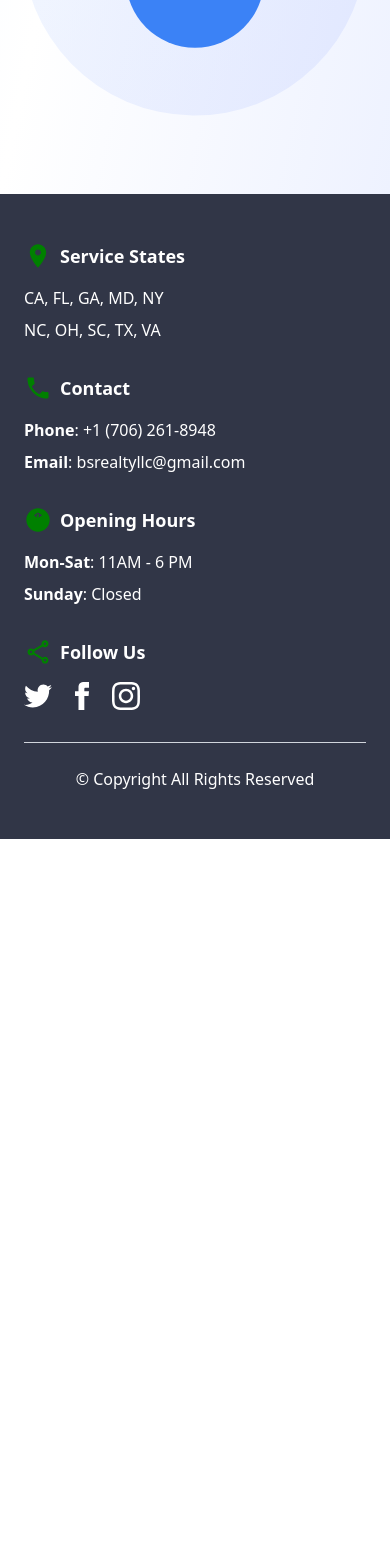
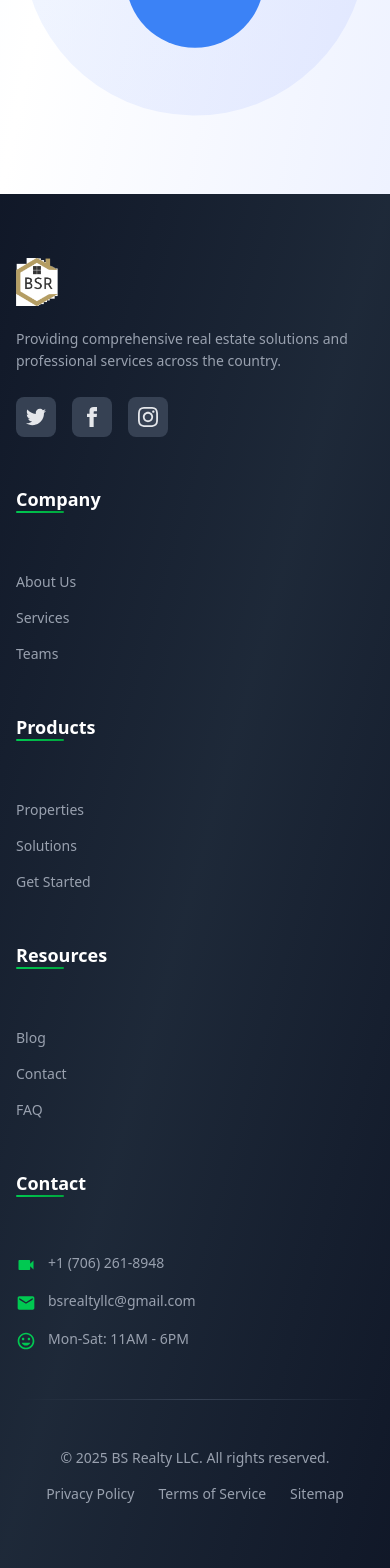
Before and after one commit to RamaBhattarai/bsrealtyllc, a Next.js app: page / in a window 390 px wide. Shown: the part 9234-10802 px from the top of the page. Before the commit the page ends 10073 px from the top, so only its background shows below. Built offline with nearby package versions, Linux system fonts and the light colour scheme.

Commit message:
Refactored the footer

```diff
--- a/app/components/Footer.tsx
+++ b/app/components/Footer.tsx
@@ -1,88 +1,119 @@
 import Link from "next/link";
+import Image from "next/image";
 
 export default function Footer() {
+  const currentYear = new Date().getFullYear();
+
+  const footerLinks = [
+    { title: "Company", links: [{ label: "About Us", href: "/about" }, { label: "Services", href: "/services" }, { label: "Teams", href: "/teams" }] },
+    { title: "Products", links: [{ label: "Properties", href: "/properties" }, { label: "Solutions", href: "/solutions" }, { label: "Get Started", href: "/get-started" }] },
+    { title: "Resources", links: [{ label: "Blog", href: "/blog" }, { label: "Contact", href: "/contact" }, { label: "FAQ", href: "#" }] },
+  ];
+
+  const socialLinks = [
+    { icon: "M24 4.557c-.883.392-1.832.656-2.828.775 1.017-.609 1.798-1.574 2.165-2.724-.951.564-2.005.974-3.127 1.195-.897-.957-2.178-1.555-3.594-1.555-3.179 0-5.515 2.966-4.797 6.045-4.091-.205-7.719-2.165-10.148-5.144-1.29 2.213-.669 5.108 1.523 6.574-.806-.026-1.566-.247-2.229-.616-.054 2.281 1.581 4.415 3.949 4.89-.693.188-1.452.232-2.224.084.626 1.956 2.444 3.379 4.6 3.419-2.07 1.623-4.678 2.348-7.29 2.04 2.179 1.397 4.768 2.212 7.548 2.212 9.142 0 14.307-7.721 13.995-14.646.962-.695 1.797-1.562 2.457-2.549z", label: "Twitter" },
+    { icon: "M9 8h-3v4h3v12h5v-12h3.642l.358-4h-4v-1.667c0-.955.192-1.333 1.115-1.333h2.885v-5h-3.808c-3.596 0-5.192 1.583-5.192 4.615v3.385z", label: "Facebook" },
+    { icon: "M12 2.163c3.204 0 3.584.012 4.85.07 3.252.148 4.771 1.691 4.919 4.919.058 1.265.069 1.645.069 4.849 0 3.205-.012 3.584-.069 4.849-.149 3.225-1.664 4.771-4.919 4.919-1.266.058-1.644.07-4.85.07-3.204 0-3.584-.012-4.849-.07-3.26-.149-4.771-1.699-4.919-4.92-.058-1.265-.07-1.644-.07-4.849 0-3.204.013-3.583.07-4.849.149-3.227 1.664-4.771 4.919-4.919 1.266-.057 1.645-.069 4.849-.069zm0-2.163c-3.259 0-3.667.014-4.947.072-4.358.2-6.78 2.618-6.98 6.98-.059 1.281-.073 1.689-.073 4.948 0 3.259.014 3.668.072 4.948.2 4.358 2.618 6.78 6.98 6.98 1.281.058 1.689.072 4.948.072 3.259 0 3.668-.014 4.948-.072 4.354-.2 6.782-2.618 6.979-6.98.059-1.28.073-1.689.073-4.948 0-3.259-.014-3.667-.072-4.947-.196-4.354-2.617-6.78-6.979-6.98-1.281-.059-1.69-.073-4.949-.073zm0 5.838c-3.403 0-6.162 2.759-6.162 6.162s2.759 6.163 6.162 6.163 6.162-2.759 6.162-6.163c0-3.403-2.759-6.162-6.162-6.162zm0 10.162c-2.209 0-4-1.79-4-4 0-2.209 1.791-4 4-4s4 1.791 4 4c0 2.21-1.791 4-4 4zm6.406-11.845c-.796 0-1.441.645-1.441 1.44s.645 1.44 1.441 1.44c.795 0 1.439-.645 1.439-1.44s-.644-1.44-1.439-1.44z", label: "Instagram" },
+  ];
+
   return (
-    <footer className="bg-[#313647] text-white py-12">
-      <div className="container mx-auto px-6">
-        <div className="grid grid-cols-1 md:grid-cols-4 gap-8">
-          {/* Service States */}
-          <div>
-            <h3 className="text-lg font-semibold mb-4 flex items-center space-x-2">
-              <svg className="w-7 h-7" fill="green" viewBox="0 0 24 24">
-                <path d="M12 2C8.13 2 5 5.13 5 9c0 5.25 7 13 7 13s7-7.75 7-13c0-3.87-3.13-7-7-7zm0 9.5c-1.38 0-2.5-1.12-2.5-2.5s1.12-2.5 2.5-2.5 2.5 1.12 2.5 2.5-1.12 2.5-2.5 2.5z"/>
-              </svg>
-              <span>Service States</span>
-            </h3>
-            <div className="space-y-2">
-              <div>CA, FL, GA, MD, NY</div>
-              <div>NC, OH, SC, TX, VA</div>
+    <footer className="bg-gradient-to-br from-gray-900 via-gray-800 to-gray-900 text-gray-100">
+      {/* Main Footer Content */}
+      <div className="container mx-auto px-4 lg:px-8 py-16">
+        {/* Top Section: Logo and Description */}
+        <div className="grid grid-cols-1 lg:grid-cols-4 gap-12 mb-12">
+          {/* Brand Section */}
+          <div className="lg:col-span-1">
+            <Link href="/" className="inline-block mb-4 hover:opacity-80 transition-opacity">
+              <Image
+                src="/logo-bsrealtyllc.png"
+                alt="BS Realty LLC"
+                width={180}
+                height={60}
+                className="h-12 w-auto"
+              />
+            </Link>
+            <p className="text-gray-400 text-sm leading-relaxed mb-6">
+              Providing comprehensive real estate solutions and professional services across the country.
+            </p>
+            <div className="flex space-x-4">
+              {socialLinks.map((social) => (
+                <Link
+                  key={social.label}
+                  href="#"
+                  className="w-10 h-10 rounded-lg bg-gray-700 hover:bg-green-600 flex items-center justify-center transition-all duration-300 transform hover:scale-110"
+                  aria-label={social.label}
+                >
+                  <svg className="w-5 h-5 text-gray-200" fill="currentColor" viewBox="0 0 24 24">
+                    <path d={social.icon} />
+                  </svg>
+                </Link>
+              ))}
             </div>
           </div>
 
-          {/* Contact */}
+          {/* Links Sections */}
+          {footerLinks.map((section) => (
+            <div key={section.title}>
+              <h4 className="text-white font-semibold text-lg mb-6 relative inline-block">
+                {section.title}
+                <span className="absolute left-0 bottom-0 w-12 h-0.5 bg-gradient-to-r from-green-500 to-green-600 rounded-full"></span>
+              </h4>
+              <ul className="space-y-3 mt-8">
+                {section.links.map((link) => (
+                  <li key={link.label}>
+                    <Link
+                      href={link.href}
+                      className="text-gray-400 hover:text-green-400 transition-colors duration-200 text-sm font-medium"
+                    >
+                      {link.label}
+                    </Link>
+                  </li>
+                ))}
+              </ul>
+            </div>
+          ))}
+
+          {/* Contact Info */}
           <div>
-            <h3 className="text-lg font-semibold mb-4 flex items-center space-x-2">
-              <svg className="w-7 h-7" fill="green" viewBox="0 0 24 24">
-                <path d="M6.62 10.79c1.44 2.83 3.76 5.14 6.59 6.59l2.2-2.2c.27-.27.67-.36 1.02-.24 1.12.37 2.33.57 3.57.57.55 0 1 .45 1 1V20c0 .55-.45 1-1 1-9.39 0-17-7.61-17-17 0-.55.45-1 1-1h3.5c.55 0 1 .45 1 1 0 1.25.2 2.45.57 3.57.11.35.03.74-.25 1.02l-2.2 2.2z"/>
-              </svg>
-              <span>Contact</span>
-            </h3>
-            <div className="space-y-2">
-              <div><span className="font-semibold">Phone</span>: +1 (706) 261-8948</div>
-              <div><span className="font-semibold">Email</span>: bsrealtyllc@gmail.com</div>
-            </div>
-          </div>
-
-          {/* Opening Hours */}
-          <div>
-            <h3 className="text-lg font-semibold mb-4 flex items-center space-x-2">
-              <svg className="w-7 h-7" fill="green" viewBox="0 0 24 24">
-                <path d="M12 2C6.48 2 2 6.48 2 12s4.48 10 10 10 10-4.48 10-10S17.52 2 12 2zm3.5 6L12 10.5 8.5 8 12 5.5 15.5 8z"/>
-                <path d="M12.5 7v5l4 2-1 1.7-4.5-2.7V7h1.5z"/>
-              </svg>
-              <span>Opening Hours</span>
-            </h3>
-            <div className="space-y-2">
-              <div><span className="font-semibold">Mon-Sat</span>: 11AM - 6 PM</div>
-              <div><span className="font-semibold">Sunday</span>: Closed</div>
-            </div>
-          </div>
-
-          {/* Follow Us */}
-          <div>
-            <h3 className="text-lg font-semibold mb-4 flex items-center space-x-2">
-              <svg className="w-7 h-7" fill="green" viewBox="0 0 24 24">
-                <path d="M18 16.08c-.76 0-1.44.3-1.96.77L8.91 12.7c.05-.23.09-.46.09-.7s-.04-.47-.09-.7l7.05-4.11c.54.5 1.25.81 2.04.81 1.66 0 3-1.34 3-3s-1.34-3-3-3-3 1.34-3 3c0 .24.04.47.09.7L8.04 9.81C7.5 9.31 6.79 9 6 9c-1.66 0-3 1.34-3 3s1.34 3 3 3c.79 0 1.5-.31 2.04-.81l7.12 4.16c-.05.21-.08.43-.08.65 0 1.61 1.31 2.92 2.92 2.92s2.92-1.31 2.92-2.92c0-1.61-1.31-2.92-2.92-2.92zM18 4c.55 0 1 .45 1 1s-.45 1-1 1-1-.45-1-1 .45-1 1-1zM6 13c-.55 0-1-.45-1-1s.45-1 1-1 1 .45 1 1-.45 1-1 1zm12 7.02c-.55 0-1-.45-1-1s.45-1 1-1 1 .45 1 1-.45 1-1 1z"/>
-              </svg>
-              <span>Follow Us</span>
-            </h3>
-            <div className="flex space-x-4">
-              <Link href="#" className="hover:text-green-400 transition-colors flex items-center space-x-2">
-                <svg className="w-7 h-7" fill="currentColor" viewBox="0 0 24 24">
-                  <path d="M24 4.557c-.883.392-1.832.656-2.828.775 1.017-.609 1.798-1.574 2.165-2.724-.951.564-2.005.974-3.127 1.195-.897-.957-2.178-1.555-3.594-1.555-3.179 0-5.515 2.966-4.797 6.045-4.091-.205-7.719-2.165-10.148-5.144-1.29 2.213-.669 5.108 1.523 6.574-.806-.026-1.566-.247-2.229-.616-.054 2.281 1.581 4.415 3.949 4.89-.693.188-1.452.232-2.224.084.626 1.956 2.444 3.379 4.6 3.419-2.07 1.623-4.678 2.348-7.29 2.04 2.179 1.397 4.768 2.212 7.548 2.212 9.142 0 14.307-7.721 13.995-14.646.962-.695 1.797-1.562 2.457-2.549z"/>
+            <h4 className="text-white font-semibold text-lg mb-6 relative inline-block">
+              Contact
+              <span className="absolute left-0 bottom-0 w-12 h-0.5 bg-gradient-to-r from-green-500 to-green-600 rounded-full"></span>
+            </h4>
+            <ul className="space-y-4 mt-8 text-gray-400 text-sm">
+              <li className="flex items-start space-x-3 hover:text-green-400 transition-colors">
+                <svg className="w-5 h-5 mt-0.5 flex-shrink-0 text-green-500" fill="currentColor" viewBox="0 0 24 24">
+                  <path d="M17 10.5V7c0-.55-.45-1-1-1H4c-.55 0-1 .45-1 1v10c0 .55.45 1 1 1h12c.55 0 1-.45 1-1v-3.5l4 4v-11l-4 4z" />
                 </svg>
-
-              </Link>
-
-              <Link href="#" className="hover:text-green-400 transition-colors flex items-center space-x-2">
-                <svg className="w-7 h-7" fill="currentColor" viewBox="0 0 24 24">
-                  <path d="M9 8h-3v4h3v12h5v-12h3.642l.358-4h-4v-1.667c0-.955.192-1.333 1.115-1.333h2.885v-5h-3.808c-3.596 0-5.192 1.583-5.192 4.615v3.385z"/>
+                <span>+1 (706) 261-8948</span>
+              </li>
+              <li className="flex items-start space-x-3 hover:text-green-400 transition-colors">
+                <svg className="w-5 h-5 mt-0.5 flex-shrink-0 text-green-500" fill="currentColor" viewBox="0 0 24 24">
+                  <path d="M20 4H4c-1.1 0-1.99.9-1.99 2L2 18c0 1.1.9 2 2 2h16c1.1 0 2-.9 2-2V6c0-1.1-.9-2-2-2zm0 4l-8 5-8-5V6l8 5 8-5v2z" />
                 </svg>
-
-              </Link>
-              <Link href="#" className="hover:text-green-400 transition-colors flex items-center space-x-2">
-                <svg className="w-7 h-7" fill="currentColor" viewBox="0 0 24 24">
-                  <path d="M12 2.163c3.204 0 3.584.012 4.85.07 3.252.148 4.771 1.691 4.919 4.919.058 1.265.069 1.645.069 4.849 0 3.205-.012 3.584-.069 4.849-.149 3.225-1.664 4.771-4.919 4.919-1.266.058-1.644.07-4.85.07-3.204 0-3.584-.012-4.849-.07-3.26-.149-4.771-1.699-4.919-4.92-.058-1.265-.07-1.644-.07-4.849 0-3.204.013-3.583.07-4.849.149-3.227 1.664-4.771 4.919-4.919 1.266-.057 1.645-.069 4.849-.069zm0-2.163c-3.259 0-3.667.014-4.947.072-4.358.2-6.78 2.618-6.98 6.98-.059 1.281-.073 1.689-.073 4.948 0 3.259.014 3.668.072 4.948.2 4.358 2.618 6.78 6.98 6.98 1.281.058 1.689.072 4.948.072 3.259 0 3.668-.014 4.948-.072 4.354-.2 6.782-2.618 6.979-6.98.059-1.28.073-1.689.073-4.948 0-3.259-.014-3.667-.072-4.947-.196-4.354-2.617-6.78-6.979-6.98-1.281-.059-1.69-.073-4.949-.073zm0 5.838c-3.403 0-6.162 2.759-6.162 6.162s2.759 6.163 6.162 6.163 6.162-2.759 6.162-6.163c0-3.403-2.759-6.162-6.162-6.162zm0 10.162c-2.209 0-4-1.79-4-4 0-2.209 1.791-4 4-4s4 1.791 4 4c0 2.21-1.791 4-4 4zm6.406-11.845c-.796 0-1.441.645-1.441 1.44s.645 1.44 1.441 1.44c.795 0 1.439-.645 1.439-1.44s-.644-1.44-1.439-1.44z"/>
+                <span>bsrealtyllc@gmail.com</span>
+              </li>
+              <li className="flex items-start space-x-3 hover:text-green-400 transition-colors">
+                <svg className="w-5 h-5 mt-0.5 flex-shrink-0 text-green-500" fill="currentColor" viewBox="0 0 24 24">
+                  <path d="M12 2C6.48 2 2 6.48 2 12s4.48 10 10 10 10-4.48 10-10S17.52 2 12 2zm0 18c-4.41 0-8-3.59-8-8s3.59-8 8-8 8 3.59 8 8-3.59 8-8 8zm3.5-9c.83 0 1.5-.67 1.5-1.5S16.33 8 15.5 8 14 8.67 14 9.5s.67 1.5 1.5 1.5zm-7 0c.83 0 1.5-.67 1.5-1.5S9.33 8 8.5 8 7 8.67 7 9.5 7.67 11 8.5 11zm3.5 6.5c2.33 0 4.31-1.46 5.11-3.5H6.89c.8 2.04 2.78 3.5 5.11 3.5z" />
                 </svg>
-
-              </Link>
-            </div>
+                <span>Mon-Sat: 11AM - 6PM</span>
+              </li>
+            </ul>
           </div>
         </div>
 
-        {/* Copyright */}
-        <div className="border-t border-gray-300 mt-8 pt-6 text-center">
-          <p>&copy; Copyright All Rights Reserved</p>
+        {/* Divider */}
+        <div className="h-px bg-gradient-to-r from-transparent via-gray-700 to-transparent my-12"></div>
+
+        {/* Bottom Section */}
+        <div className="flex flex-col md:flex-row justify-between items-center text-gray-400 text-sm">
+          <p className="mb-4 md:mb-0">&copy; {currentYear} BS Realty LLC. All rights reserved.</p>
+          <div className="flex space-x-6">
+            <Link href="#" className="hover:text-green-400 transition-colors">Privacy Policy</Link>
+            <Link href="#" className="hover:text-green-400 transition-colors">Terms of Service</Link>
+            <Link href="#" className="hover:text-green-400 transition-colors">Sitemap</Link>
+          </div>
         </div>
       </div>
     </footer>
```
